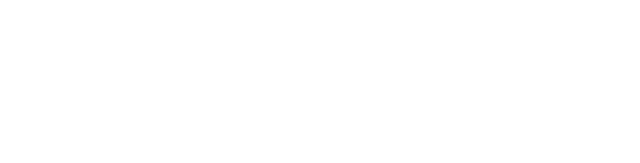
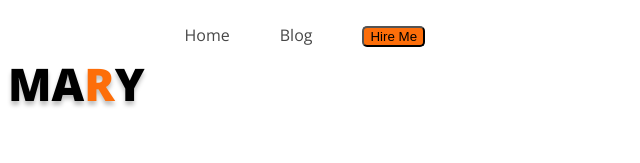
Before and after one commit to ZakariaIslamXaki/webdeveloper-portfolio, a plain HTML site: page index.html in a window 1280 px wide. Shown: the whole page, without its empty margins (0-640 px from the left). Drawn offline with nearby package versions, Linux system fonts and the light colour scheme.

Commit message:
nav section edited

```diff
--- a/index.html
+++ b/index.html
@@ -5,20 +5,31 @@
     <meta charset="UTF-8">
     <meta name="viewport" content="width=device-width, initial-scale=1.0">
     <title>Webdeveloper Portfolio</title>
-    <!-- CSS File Link -->
-    <link rel="stylesheet" href="styles/style.css">
     <!-- Google Font Link -->
     <link rel="preconnect" href="https://fonts.googleapis.com">
     <link rel="preconnect" href="https://fonts.gstatic.com" crossorigin>
-    <link href="https://fonts.googleapis.com/css2?family=Open+Sans:wght@400;700&display=swap" rel="stylesheet">
+    <link href="https://fonts.googleapis.com/css2?family=Open+Sans:wght@400;700;800&display=swap" rel="stylesheet">
     <!-- Favicon Link -->
     <link rel="shortcut icon" href="assets/icons/favicon.svg" type="image/x-icon">
     <!-- Font Awesome Link -->
-    <script src="https://kit.fontawesome.com/184cf89238.js" crossorigin="anonymous"></script>
+    <link rel="stylesheet" href="https://cdnjs.cloudflare.com/ajax/libs/font-awesome/6.4.2/css/all.min.css">
+    <!-- CSS File Link -->
+    <link rel="stylesheet" href="styles/style.css">
 </head>
+
 <body>
     <!-- Header Section start -->
     <header>
+        <!-- Navbar start -->
+        <nav>
+            <h3 class="nav-title">MA<span class="color-primary">R</span>Y</h3>
+            <ul>
+                <li><a href="#">Home</a></li>
+                <li><a href="#">Blog</a></li>
+                <li><button class="btn-primary">Hire Me</button></li>
+            </ul>
+        </nav>
+        <!-- Navbar End -->
     </header>
     <!-- Header Section end -->
     <!-- Main Section Start -->
--- a/styles/style.css
+++ b/styles/style.css
@@ -1 +1,40 @@
-/* font-family: 'Open Sans', sans-serif; */
+/* Calling Shared Styles */
+body {
+    font-family: 'Open Sans', sans-serif;
+}
+
+.color-primary {
+    color: #FD6E0A;
+}
+
+.btn-primary {
+    border-radius: 5px;
+    background: #FD6E0A;
+}
+
+/* Nav Section Style */
+nav {
+    display: flex;
+}
+
+.nav-title {
+    text-shadow: 0px 4px 4px rgba(0, 0, 0, 0.25);
+    font-size: 45px;
+    font-style: normal;
+    font-weight: 800;
+    line-height: normal;
+}
+
+nav>ul {
+    display: flex;
+}
+
+nav li {
+    list-style: none;
+    margin-right: 50px;
+}
+
+nav a {
+    text-decoration: none;
+    color: #474747;
+}
```
